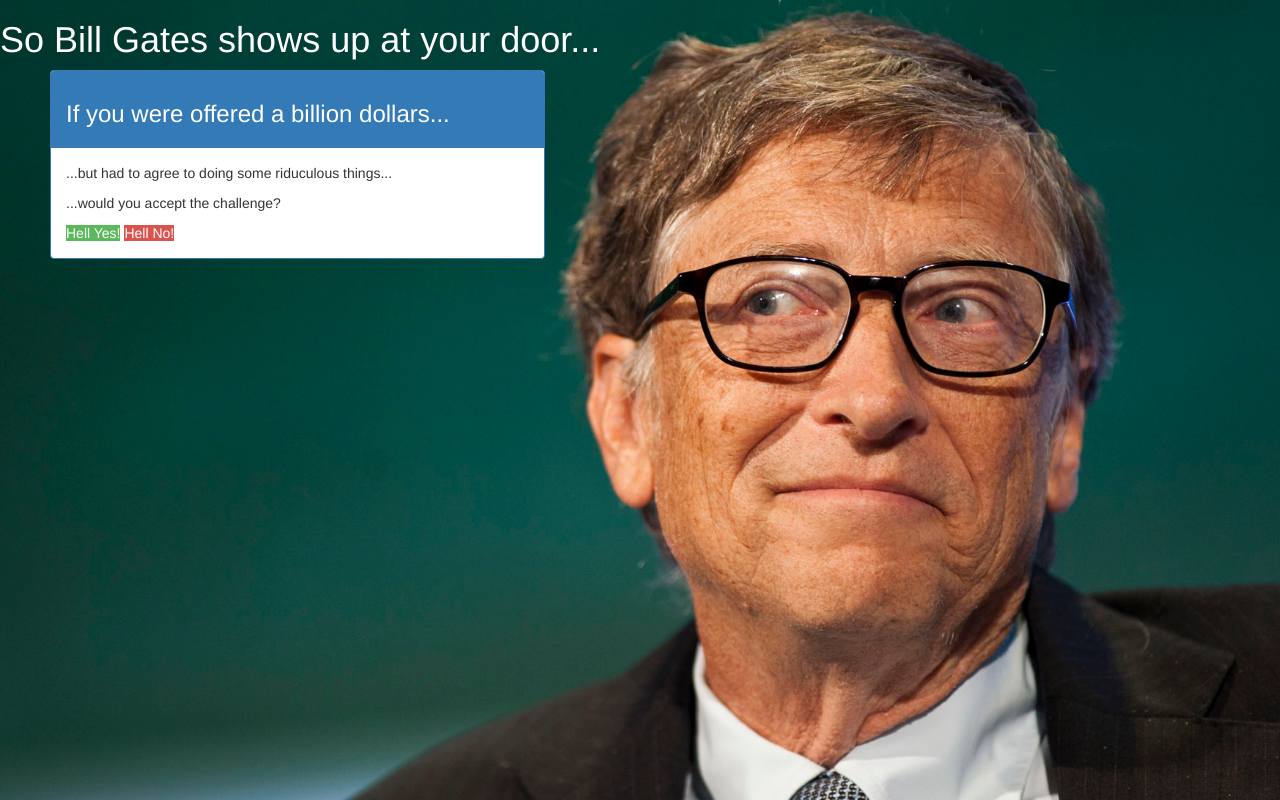
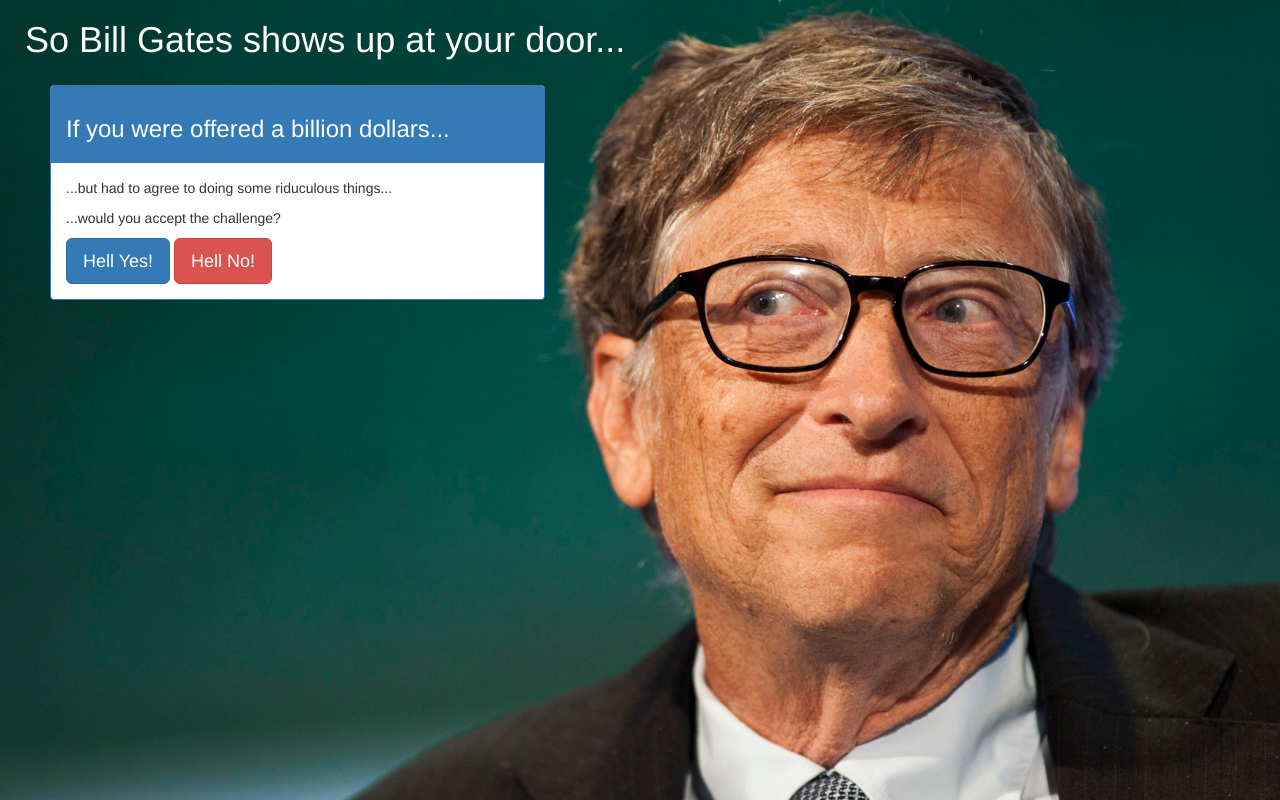
Before and after one commit to JF21/BillGatesQuestion, a plain HTML site: page index.html in a window 1280 px wide. Drawn offline with nearby package versions, Linux system fonts and the light colour scheme.

Commit message:
Just a few small aesthetic changes

```diff
--- a/index.html
+++ b/index.html
@@ -28,8 +28,8 @@
 							<p>
 								...would you accept the challenge?
 							</p>
-							<a href="#" class="btn-success">Hell Yes!</a>
-							<a href="https://www.google.com" class="btn-danger">Hell No!</a>
+							<a href="#" class="btn btn-primary btn-lg" role="button">Hell Yes!</a>
+							<a href="https://www.google.com" class="btn btn-danger btn-lg" role="button">Hell No!</a>
 						</div>
 					</div>
 				</div>
--- a/style.css
+++ b/style.css
@@ -11,8 +11,10 @@
 }
 
 header{
-		color: white;
+	color: white;
 	font-size: 56px;
+	padding-left: 25px;
+	padding-bottom: 15px;
 }
 
 .row{
```
